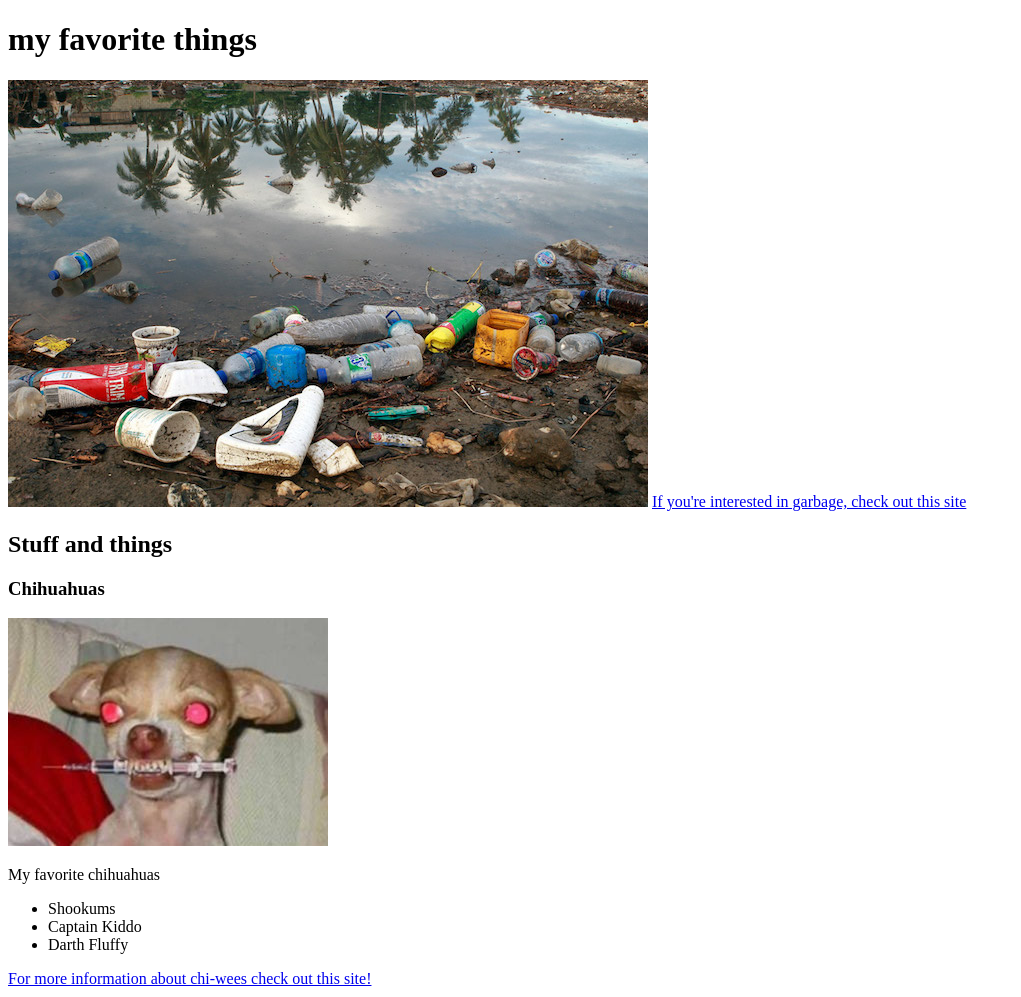
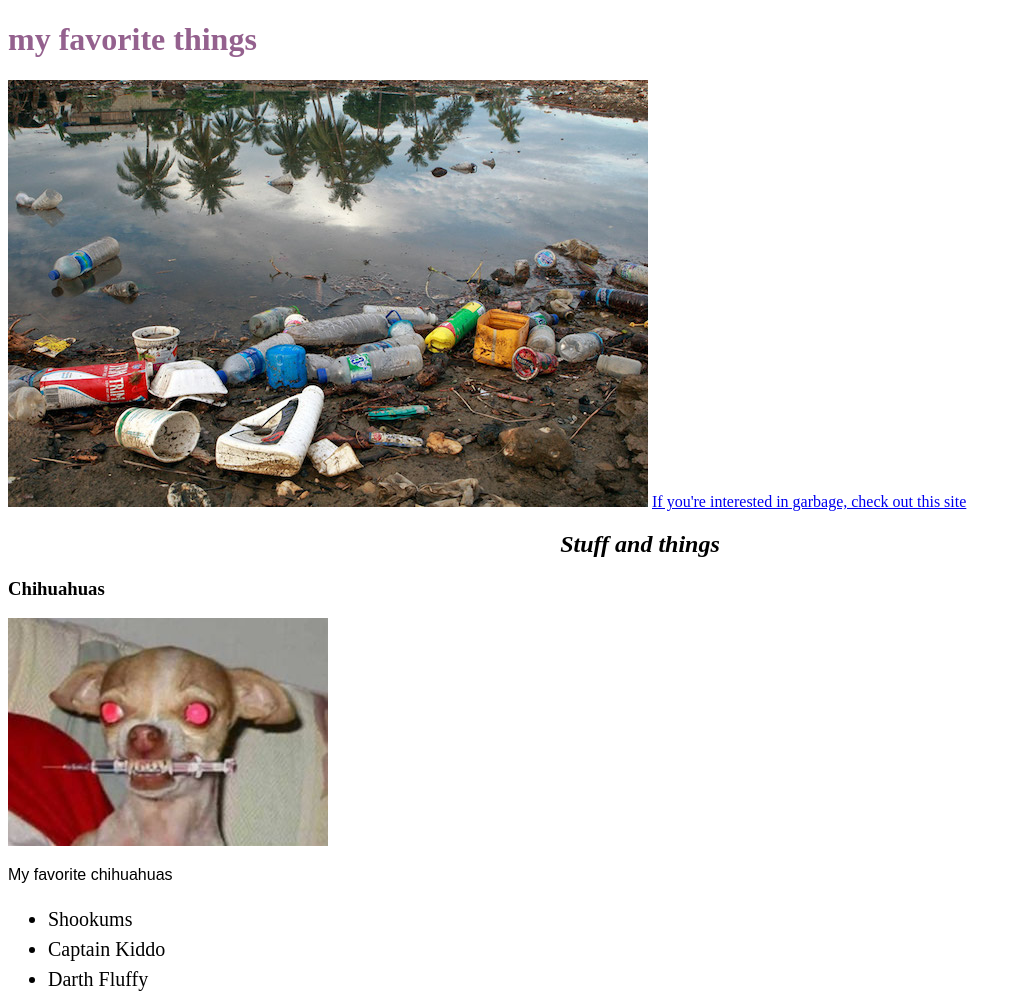
Before and after one commit to CherylFrankenfield/my-first-webpage_v2, a plain HTML site: page favorite-things.html in a window 1280 px wide. Shown: the top 997 px of the page, without its empty margins (0-1021 px from the left). Drawn offline with Linux system fonts and the light colour scheme.

Commit message:
add css styles to my first webpage file using tutorial.

```diff
--- /dev/null
+++ b/css/styles.css
@@ -0,0 +1,20 @@
+h1 {
+  color: #94618e;
+
+}
+
+h2 {
+  font-style: italic;
+  text-align: center;
+}
+
+p {
+  font-family: sans-serif;
+  font-weight: 14;
+}
+
+ul {
+  font-size: 20px;
+  line-height: 30px;
+
+}
--- a/favorite-things.html
+++ b/favorite-things.html
@@ -2,7 +2,8 @@
 <html>
   <head>
     <meta charset="utf-8">
-    <title>Chris' favorite things</title>
+    <link href="css/styles.css" rel="stylesheet" type="text/css">
+        <title>Chris' favorite things</title>
   </head>
   <body>
     <h1>my favorite things</h1>
```
Also changed, not shown: my-first-webpage.html (+1 -0 lines).
